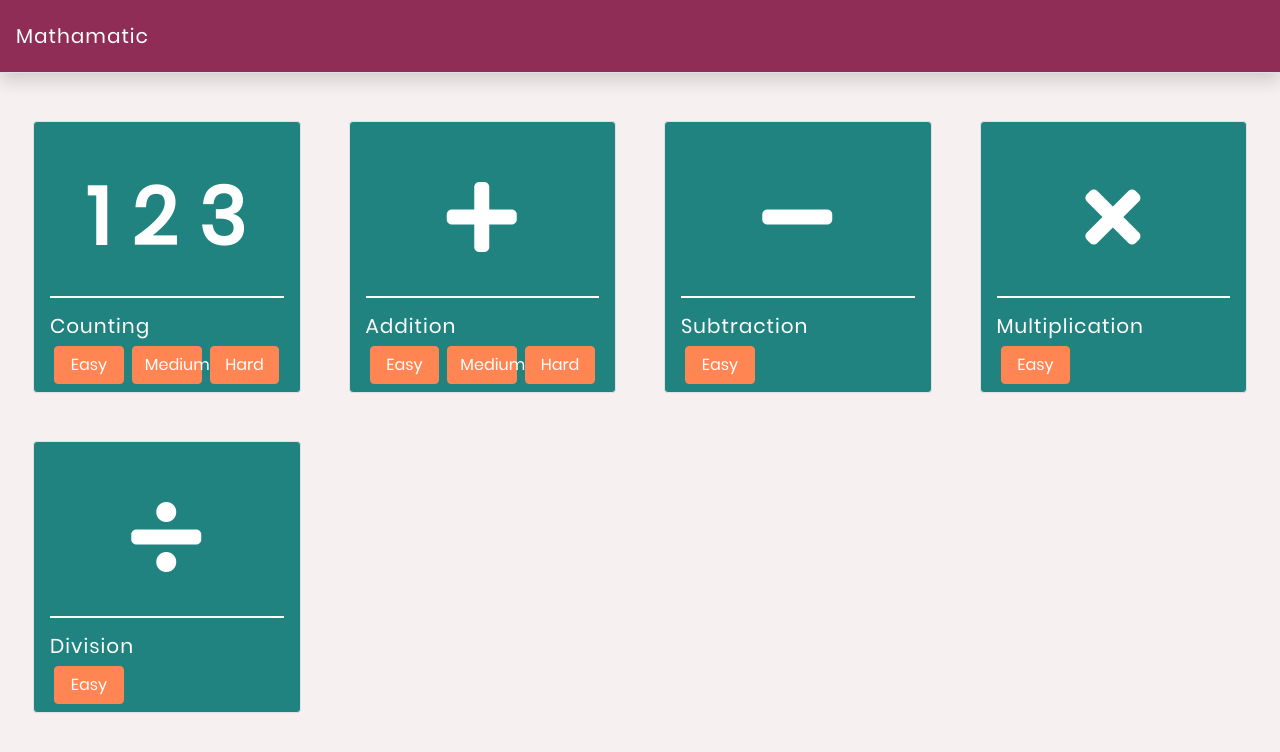
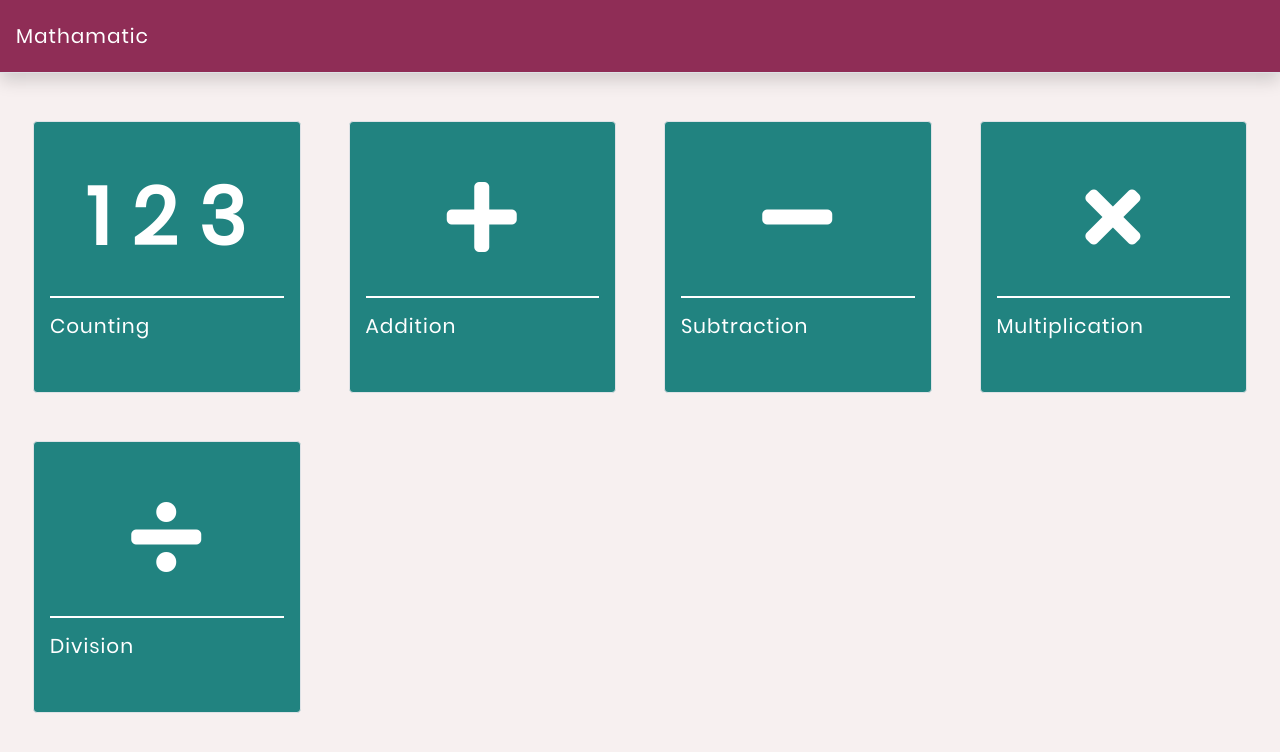
Before and after one commit to arron1993/mathamatic, an Angular app: page /topics in a window 1280 px wide. Shown: the top 752 px of the page. Built offline with nearby package versions, Linux system fonts and the light colour scheme.

Commit message:
added difficulty reveal animation

```diff
--- a/src/app/app.module.ts
+++ b/src/app/app.module.ts
@@ -1,4 +1,6 @@
 import { BrowserModule } from '@angular/platform-browser';
+import { BrowserAnimationsModule } from '@angular/platform-browser/animations';
+
 import { NgModule } from '@angular/core';
 
 import { FormsModule } from '@angular/forms';
@@ -29,6 +31,7 @@ import { TopicDifficultyPipe } from './pipes/topic-difficulty.pipe';
   ],
   imports: [
     BrowserModule,
+    BrowserAnimationsModule,
     AppRoutingModule,
     FormsModule
   ],
--- a/src/app/components/topic-list/topic-list.component.html
+++ b/src/app/components/topic-list/topic-list.component.html
@@ -1,13 +1,13 @@
 <div class='row'>
     <div *ngFor="let topic of topics" class="col-xs-12 col-sm-6 col-md-4 col-lg-3 p-4">
-        <a class='no-style' routerLink="/topics/{{ topic.name.toLowerCase() }}">
-            <div class='topic-card border rounded p-3 bg-c-secondary text-white'>
-                <div class='topic-card-image d-flex align-items-center justify-content-center'>
+
+        <div class='overflow-hidden topic-card border rounded p-3 bg-c-secondary text-white' (click)="selectTopic(topic)">
+            <div class='topic-card-image d-flex align-items-center justify-content-center' style="position: relative;">
+                <div *ngIf="selectedTopic !== topic">
                     <i class="fas fa-5x {{ topic.icon }}"> </i>
                 </div>
-                <div class='py-3'>
-                    <h5> {{ topic.name }}</h5>
-                    <div class='row no-gutters'>
+                <div [@difficultySlide] class='row no-gutters' *ngIf="selectedTopic == topic">
+                    <div class='col-12'> Select a difficulty </div>
                     <span *ngFor='let difficulty of topic.difficulties' class='col-4 px-1'>
                         <a class='w-100' routerLink="/topics/{{topic.name.toLowerCase()}}/{{difficulty}}">
                             <button class='btn btn-c-tertiary w-100'>
@@ -17,7 +17,9 @@
                     </span>
                 </div>
             </div>
-            </div>
-        </a>
+            <div class='py-3'>
+                <h5> {{ topic.name }}</h5>
             </div>
         </div>
+    </div>
+</div>
--- a/src/app/components/topic-list/topic-list.component.ts
+++ b/src/app/components/topic-list/topic-list.component.ts
@@ -1,18 +1,39 @@
 import { Component, OnInit } from '@angular/core';
 import { TopicService } from '../../services/topic.service';
+import {
+  trigger,
+  style,
+  animate,
+  transition,
+} from '@angular/animations';
 
 @Component({
-  selector: 'app-topic-list',
-  templateUrl: './topic-list.component.html',
-  styleUrls: ['./topic-list.component.scss']
+    selector: 'app-topic-list',
+    templateUrl: './topic-list.component.html',
+    styleUrls: ['./topic-list.component.scss'],
+    animations: [
+        trigger('difficultySlide', [
+            transition(':enter', [
+                style({transform: 'translateY(-200%)'}),
+                animate('400ms ease-in', style({transform: 'translateY(0%)'}))
+            ]),
+            transition(':leave', [
+                animate('0ms ease-in', style({transform: 'translateY(-100%)'}))
+            ])
+        ])
+    ]
 })
 
 export class TopicListComponent implements OnInit {
     topics = [];
-
+    selectedTopic;
     constructor(private ts: TopicService) { }
 
     ngOnInit() {
         this.topics = this.ts.getTopics();
     }
+
+    selectTopic(topic) {
+        this.selectedTopic = this.selectedTopic !== topic ? topic : undefined;
+    }
 }
```
Lines whose indentation alone changed are shown as unchanged.
